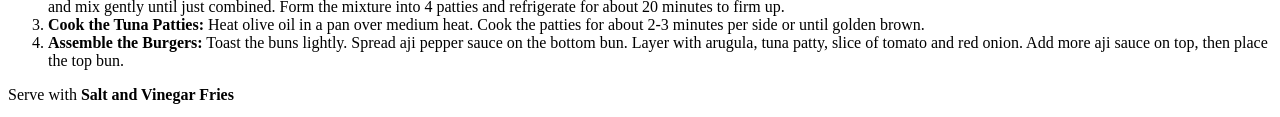
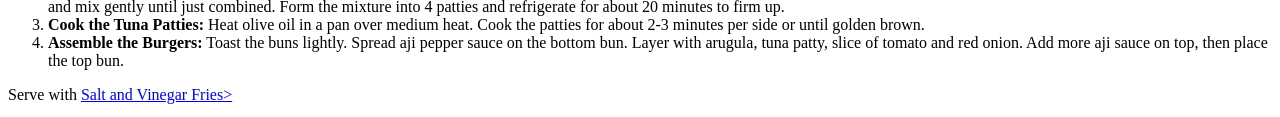
Before and after one commit to NaiyaDeSouza/odin-recipes, a plain HTML site: page recipes/tunaburger.html in a window 1280 px wide. Shown: the part 1099-1216 px from the top of the page. Drawn offline with Linux system fonts and the light colour scheme.

Commit message:
Add link to saltvinegarfries.html to tunaburger.html'

```diff
--- a/recipes/tunaburger.html
+++ b/recipes/tunaburger.html
@@ -53,7 +53,7 @@
             <li><b>Assemble the Burgers:</b> Toast the buns lightly. Spread aji pepper sauce on the bottom bun. Layer with arugula, tuna patty, slice of tomato and red onion. Add more aji sauce on top, then place the top bun.</li>
         </ol>
 
-        <p>Serve with <b>Salt and Vinegar Fries</b></p>
+        <p>Serve with <a href="saltvinegarfries.html">Salt and Vinegar Fries></p>
 
 </body>
 </html>
```
